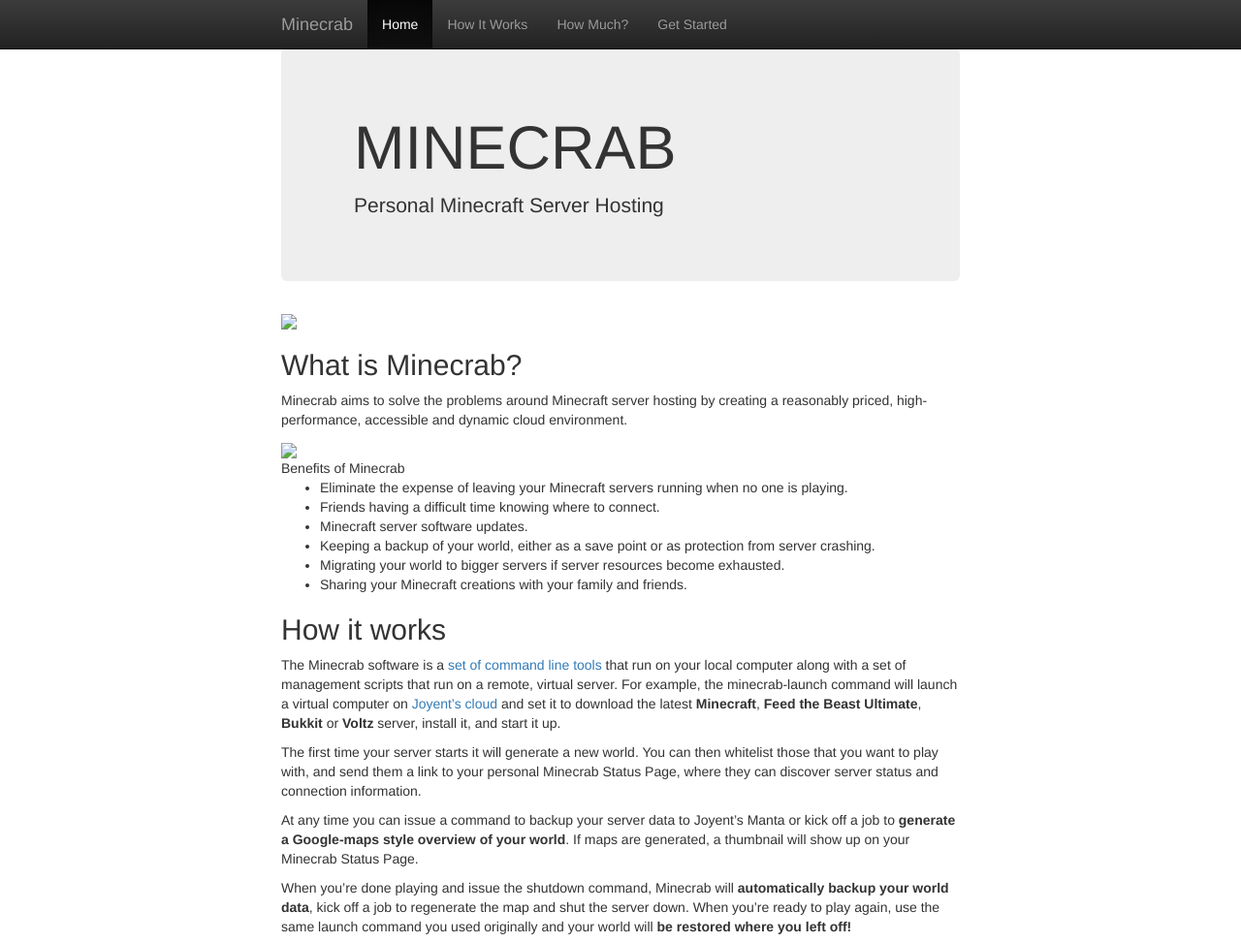
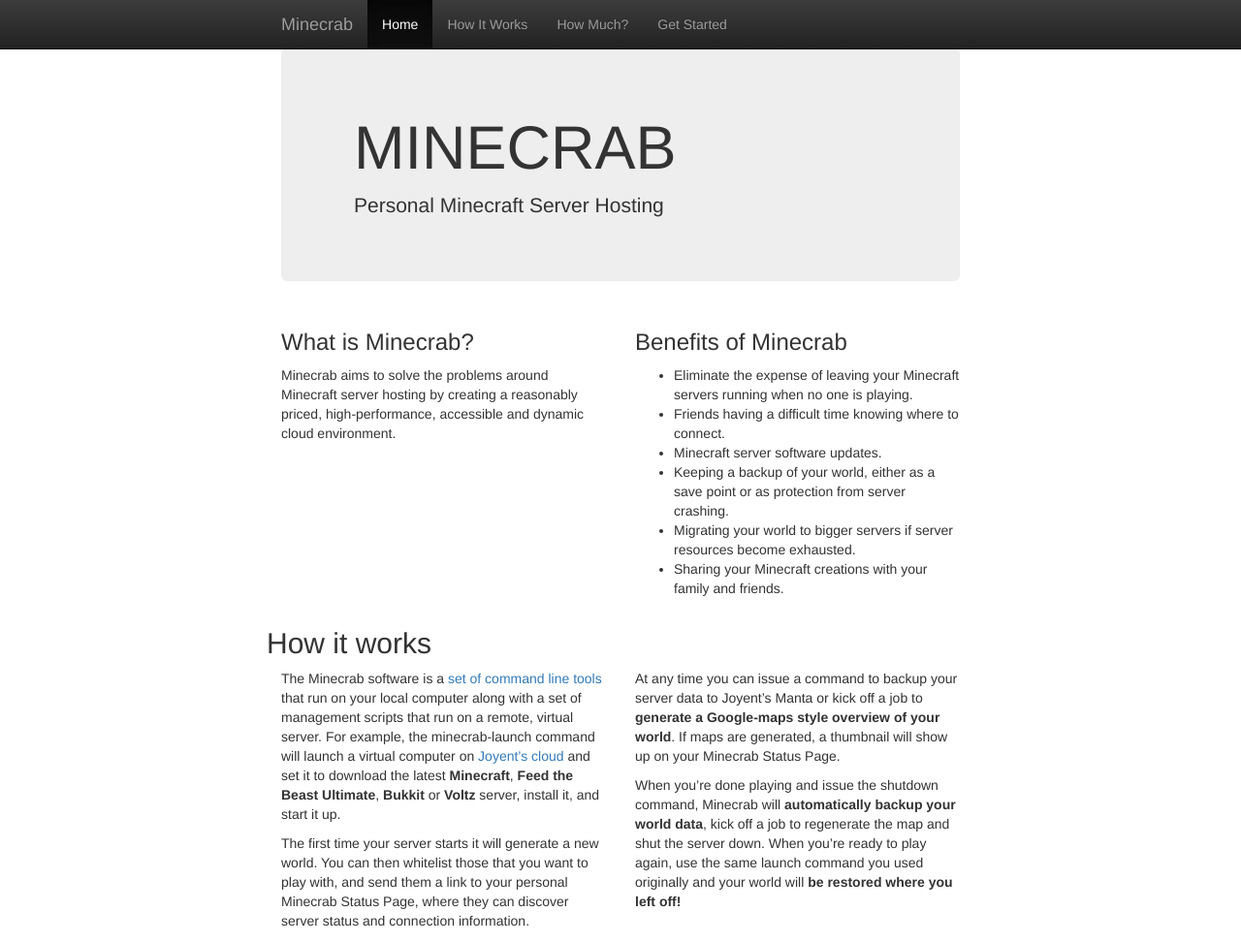
Before and after one commit to TritonDataCenter/minecrab, a plain HTML site: page index-minecrab.html in a window 1280 px wide. Shown: the whole page at 97% size. Drawn offline with nearby package versions, Linux system fonts and the light colour scheme.

Commit message:
text into columns

```diff
--- a/index-minecrab.html
+++ b/index-minecrab.html
@@ -49,46 +49,32 @@
       </div>
     </div>
 
+    <div class="row what_is_minecrab">
+      <div class="col-lg-6">
+        <h3>What is Minecrab?</h3>
+        <p>Minecrab aims to solve the problems around Minecraft server hosting by creating a reasonably priced, high-performance, accessible and dynamic cloud environment.</p>
+
+        <div>
+          <img source="images/get_started.png">
+        </div>
       </div>
 
-    <div class="container">
-      <div class="top-graphic">
-        <img src="top-graphic.png">
+      <div class="col-lg-6">
+        <h3 class="orange-header">Benefits of Minecrab</h3>
+        <ul>
+          <li>Eliminate the expense of leaving your Minecraft servers running when no one is playing.</li>
+          <li>Friends having a difficult time knowing where to connect.</li>
+          <li>Minecraft server software updates.</li>
+          <li>Keeping a backup of your world, either as a save point or as protection from server crashing.</li>
+          <li>Migrating your world to bigger servers if server resources become exhausted.</li>
+          <li>Sharing your Minecraft creations with your family and friends.</li>
+        </ul>
       </div>
-      <div class="grey-section">
-
-        <div class="what-is-minecrab">
-	  <h2>What is Minecrab?</h2>
-	  <p>Minecrab aims to solve the problems around Minecraft server hosting
-	  by creating a reasonably priced, high-performance, accessible and
-	  dynamic cloud environment.</p>
     </div>
 
-        <div class="minecrab-get-started">
-	  <img src="minecrab-getting-started.png">
-        </div>
-
-        <div class="benefits-of-minecrab">
-	  <div class="orange-header">Benefits of Minecrab</div>
-	  <ul>
-	    <li>Eliminate the expense of leaving your Minecraft servers running
-                when no one is playing.</li>
-            <li>Friends having a difficult time knowing where to connect.</li>
-            <li>Minecraft server software updates.</li>
-            <li>Keeping a backup of your world, either as a save point or as
-	        protection from server crashing.</li>
-            <li>Migrating your world to bigger servers if server resources
-	        become exhausted.</li>
-            <li>Sharing your Minecraft creations with your family and
-	        friends.</li>
-	  </ul>
-        </div>
-
-      </div> <!-- grey-section -->
-
-      <div class="how-it-works-section">
+    <div class="row how-it-works-section">
       <h2>How it works</h2>
-        <div class="how-it-works-section-left">
+      <div class="col-lg-6 how-it-works-section-left">
         <p>The Minecrab software is a <a href="">set of command line tools</a>
           that run on your local computer along with a set of management scripts
           that run on a remote, virtual server. For example,
@@ -103,7 +89,7 @@
           server status and connection information.</p>
       </div>
 
-        <div class="how-it-works-section-right">
+      <div class="col-lg-6 how-it-works-section-right">
         <p>At any time you can issue a command to backup your server data to
           Joyent’s Manta or kick off a job to <b>generate a Google-maps style
           overview of your world</b>. If maps are generated, a thumbnail will show
```
Lines whose indentation alone changed are shown as unchanged.
